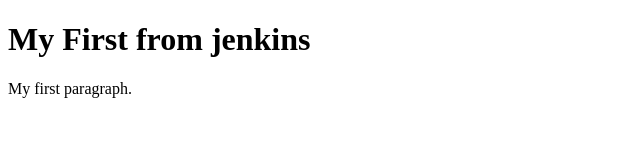
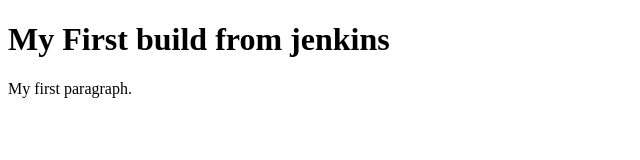
Before and after one commit to susikanth/jenkins-demo-html, a plain HTML site: page index.html in a window 1280 px wide. Shown: the whole page, without its empty margins (0-640 px from the left). Drawn offline with Linux system fonts and the light colour scheme.

Commit message:
2 commit

```diff
--- a/demo.html
+++ b/index.html
@@ -2,7 +2,7 @@
 <html>
 <body>
 
-<h1>My First from jenkins</h1>
+<h1>My First build from jenkins</h1>
 
 <p>My first paragraph.</p>
 
```
Also changed, not shown: 1 other file.
